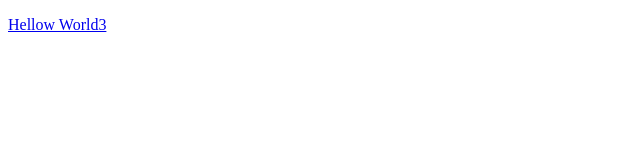
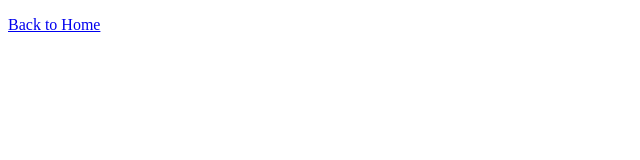
Before and after one commit to 15312011bjtu/Class3, a plain HTML site: page Exercise2/index.html in a window 1280 px wide. Shown: the full height of the page, 0-640 px from the left. Drawn offline with Linux system fonts and the light colour scheme.

Commit message:
Test Linke 7

```diff
--- a/Exercise2/index.html
+++ b/Exercise2/index.html
@@ -6,6 +6,6 @@
     <title></title>
 </head>
 <body>
-    <p><a href="../index.html">Hellow World3</a></p>
+    <p><a href="../index.html">Back to Home</a></p>
 </body>
 </html>
```
